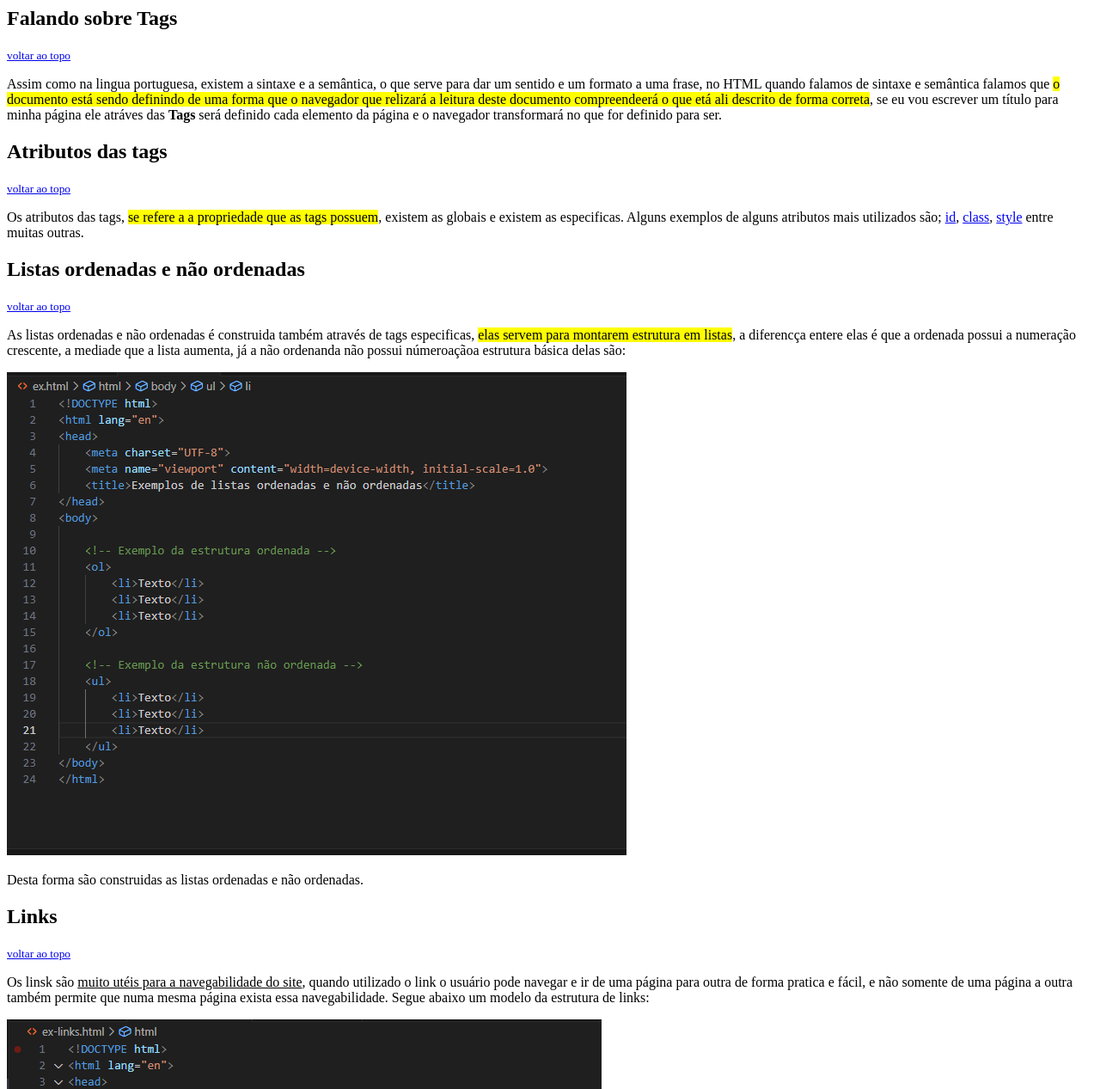
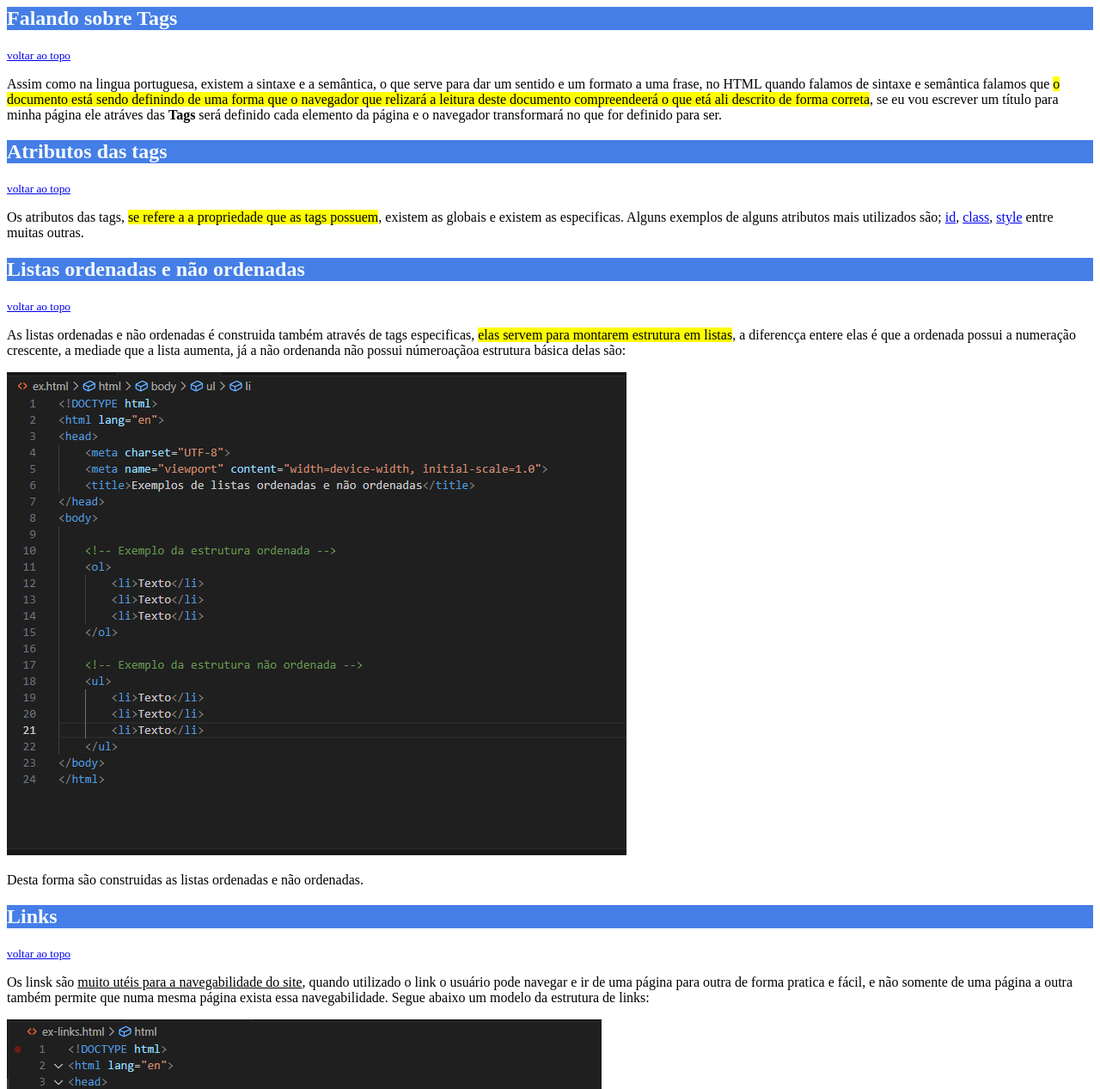
Before and after one commit to GleissonHnrq/deseafio-projeto-mod1, a plain HTML site: page index.html in a window 1280 px wide. Shown: the part 934-2201 px from the top of the page at 86% size. Drawn offline with Linux system fonts and the light colour scheme.

Commit message:
inclusão de styles

```diff
--- a/index.html
+++ b/index.html
@@ -1,10 +1,20 @@
 <!DOCTYPE html>
-<html lang="en">
+<html lang="pt-BR">
 
 <head>
     <meta charset="UTF-8">
     <meta name="viewport" content="width=device-width, initial-scale=1.0">
     <title>Conceitos HTML</title>
+
+    <style>
+        .cor-fundo-h2-padrao {
+            background: rgb(69, 126, 231);
+        }
+
+        .cor-fundo-h2-padrao {
+            color: rgb(243, 250, 250);
+        }
+    </style>
 </head>
 
 <body>
@@ -21,7 +31,7 @@
         <li><a href="#links">Links</a></li>
     </ul>
 
-    <h2 id="inspecaoElementos">Inspeção de elemento</h2>
+    <h2 id="inspecaoElementos" class="cor-fundo-h2-padrao">Inspeção de elemento</h2>
     <small><a href="#topo">voltar ao topo</a></small>
     <p>
         A <strong>inspeção de elementos</strong> é um mecanismo que permite ao desenvolvedor <strong> o código por
@@ -31,8 +41,8 @@
         de outros desenvolvedores para cenários semelhantes, observar em tempo real as implementações realizadas e
         muitas outras vantagens.
     </p>
-    <h2 id="estrtura">Estrutura básica do HTML</h2>
-    <small><a href="#topo">voltar ao topo</a></small>
+    <h2 id="estrtura" class="cor-fundo-h2-padrao">Estrutura básica do HTML</h2>
+    <small class="cor-do-texto-small"><a href="#topo">voltar ao topo</a></small>
     <p>
         A estrutura básica do HTML, é composta inicialmente por um declaração, vale salientar que a declarção não é uma
         tag, a declaração serve para indicar que tipo de documento
@@ -50,7 +60,7 @@
             alt="imagem da estrutura básica do html">
     </p>
 
-    <h2 id="tags">Falando sobre Tags</h2>
+    <h2 id="tags" class="cor-fundo-h2-padrao">Falando sobre Tags</h2>
     <small><a href="#topo">voltar ao topo</a></small>
     <p>
         Assim como na lingua portuguesa, existem a sintaxe e a semântica, o que serve para dar um sentido e um formato a
@@ -62,7 +72,7 @@
         página e o navegador transformará no que for definido para ser.
     </p>
 
-    <h2 id="atributosTags">Atributos das tags</h2>
+    <h2 id="atributosTags" class="cor-fundo-h2-padrao">Atributos das tags</h2>
     <small><a href="#topo">voltar ao topo</a></small>
     <p>
         Os atributos das tags, <mark>se refere a a propriedade que as tags possuem</mark>, existem as globais e existem
@@ -74,7 +84,7 @@
         entre muitas outras.
     </p>
 
-    <h2 id="listas">Listas ordenadas e não ordenadas</h2>
+    <h2 id="listas" class="cor-fundo-h2-padrao"> Listas ordenadas e não ordenadas</h2>
     <small><a href="#topo">voltar ao topo</a></small>
     <p>
         As listas ordenadas e não ordenadas é construida também através de tags especificas, <mark>elas servem para
@@ -91,7 +101,7 @@
         Desta forma são construidas as listas ordenadas e não ordenadas.
     </p>
 
-    <h2 id="links">Links</h2>
+    <h2 id="links" class="cor-fundo-h2-padrao">Links</h2>
     <small><a href="#topo">voltar ao topo</a></small>
     <p>
         Os linsk são <u>muito utéis para a navegabilidade do site</u>, quando utilizado o link o usuário pode navegar e
```
